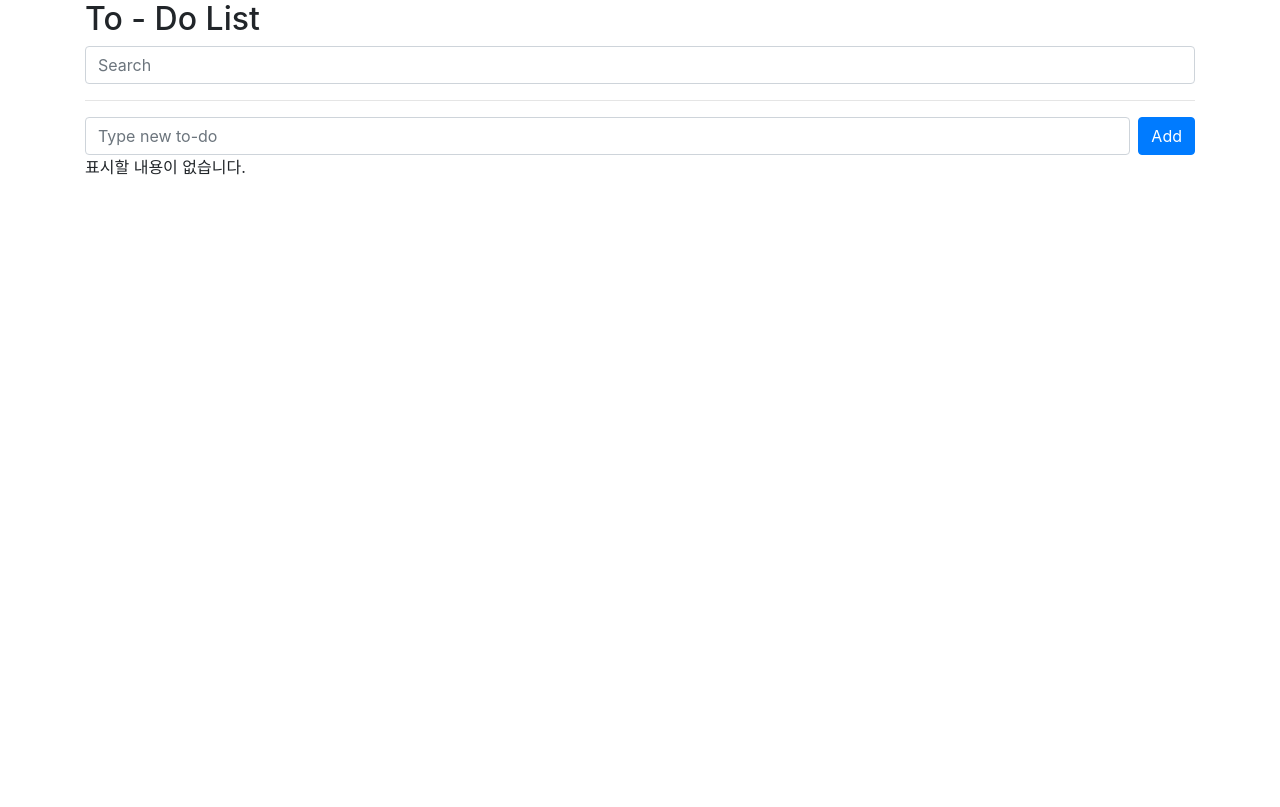
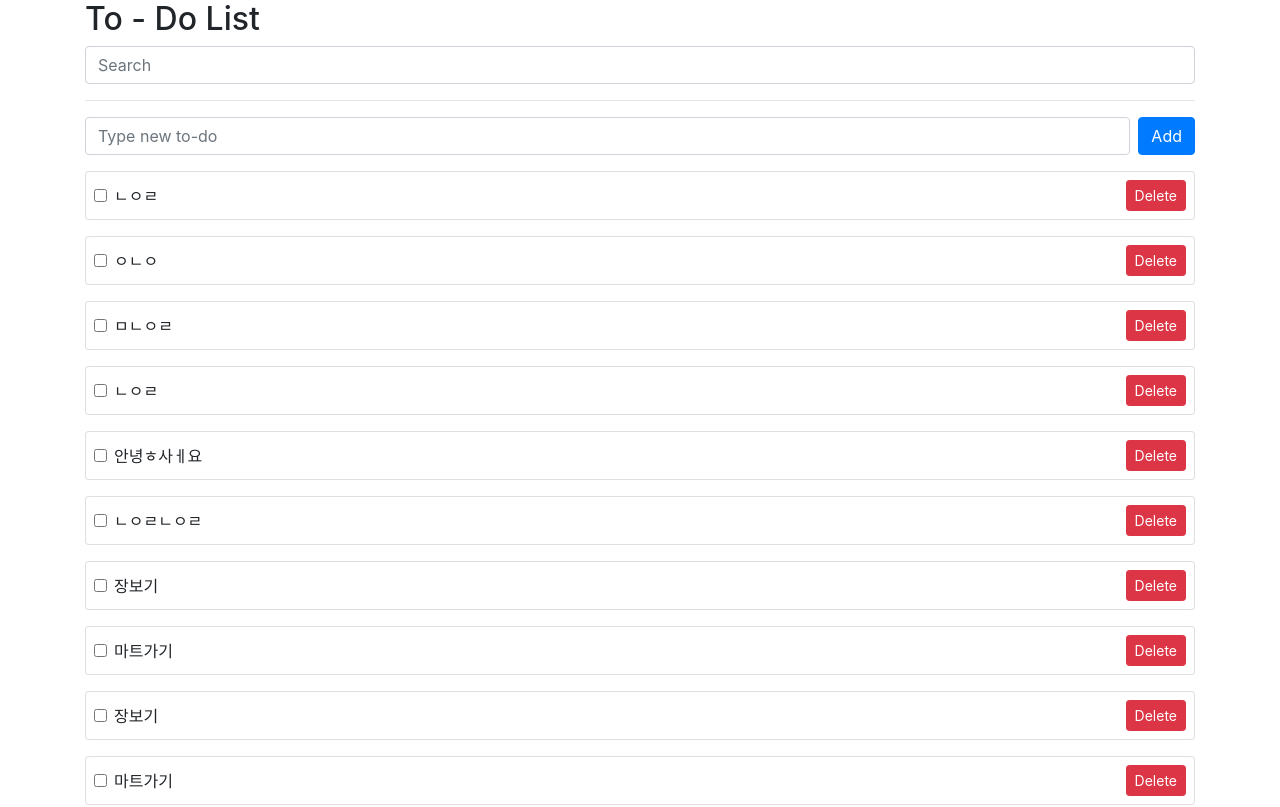
Before and after one commit to jinjinddd/vuejs3, a Vue app: page / in a window 1280 px wide. Shown: the top 807 px of the page. Built offline with nearby package versions, Linux system fonts and the light colour scheme; data requests are answered from the project's data file.

Commit message:
To-Do db에서 삭제하기

```diff
--- a/src/App.vue
+++ b/src/App.vue
@@ -40,6 +40,19 @@ export default {
       color:'gray'
     };
     const error=ref('');
+
+
+    const getTodolist = async() => {  //데이터베이스에서 Todo들을 가져온다.
+      try {
+        const res =  await axios.get('http://localhost:3000/todolist');//모든 todoList를 주세요
+        todolist.value = (res.data);
+      } catch (error) {
+        console.log(error);
+      }
+    };
+      getTodolist();
+
+
     const addTodo = async(todo) =>{ //async로 addTodo를 비동기적으로 만들어준다.
         error.value=''; //error메시지 초기화
         //데이터베이스에 todo를 저장한 후 배열에 저장을 한다.axios패키지를 이용(요청을 보낼 때 사용하는 패키지)
@@ -58,15 +71,23 @@ export default {
 
       };
 
-
       const toggleTodo = (index) =>{
         console.log(index)
         todolist.value[index].completed = !todolist.value[index].completed
       };
 
-      const deleteTodo = (index) =>{
-          todolist.value.splice(index, 1); //splice메서드는 배열의 기존 요소를 삭제 또는 교체하거나 새 요소를 추가하여 배열의 내용을 변경
-      };
+      const deleteTodo = async(index) =>{ //데이터베이스에서 TOdo삭제하기
+         error.value ='';
+        const id = todolist.value[index].id;
+        try {
+         await axios.delete('http://localhost:3000/todolist/' + id);
+         todolist.value.splice(index, 1); //splice메서드는 배열의 기존 요소를 삭제 또는 교체하거나 새 요소를 추가하여 배열의 내용을 변경
+
+        } catch (error) {
+          console.log(error);
+          error.value = '에러발생 삭제 불가!';
+        }
+        };
 
       //검색기능
       const searchText = ref('');
@@ -89,6 +110,7 @@ export default {
         searchText,
         filteredTodos,
         error,
+        getTodolist
       };
   }
 }
```
